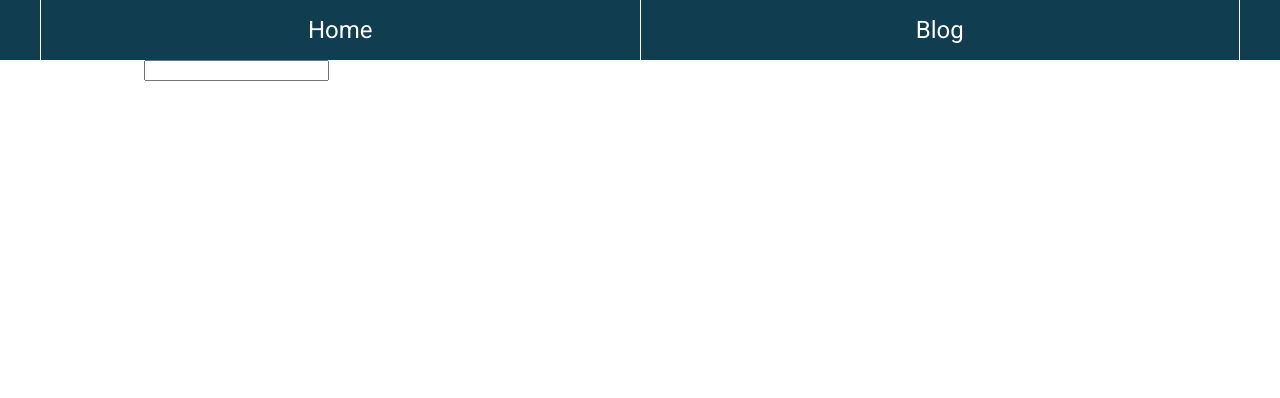
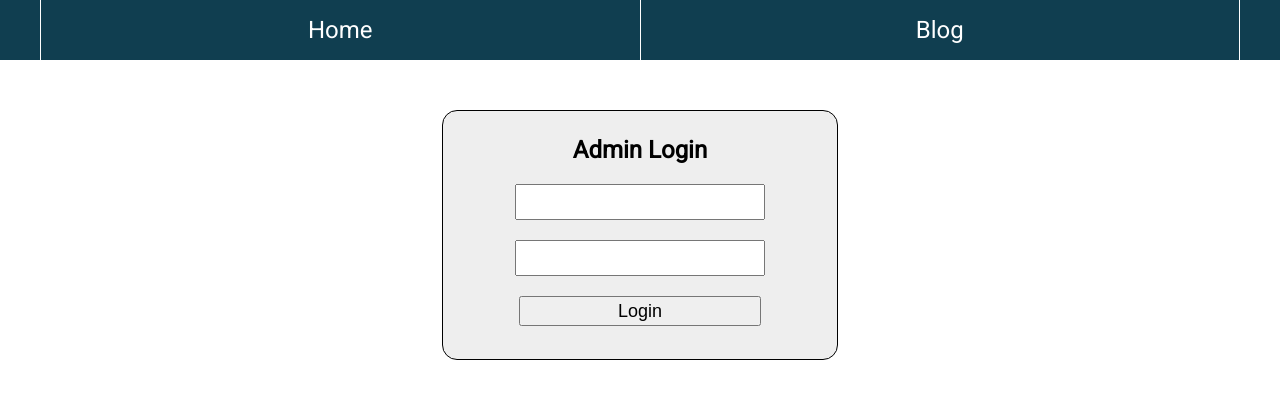
Before and after one commit to JGriffCS/personal-website, a React app: page /login in a window 1280 px wide. Shown: the top 398 px of the page. Built offline with nearby package versions, Linux system fonts and the light colour scheme.

Commit message:
Login working as expected

```diff
--- a/src/client/app/App.Styles.scss
+++ b/src/client/app/App.Styles.scss
@@ -1,6 +1,7 @@
 @import "variables";
 
 @import "admin/admin.styles";
+@import "admin/login/login.styles";
 @import "public/components/Header/header.styles";
 @import "public/components/Layout/styles";
 @import "public/containers/Blog/styles";
--- a/src/client/app/admin/login/login.component.jsx
+++ b/src/client/app/admin/login/login.component.jsx
@@ -8,16 +8,47 @@ import { loginService } from '../../services/login.service';
 class Login extends React.Component {
   constructor (props) {
     super(props);
+
+    this.inputChange = this.inputChange.bind(this);
+    this.login = this.login.bind(this);
+
+    this.state = {
+      username: "",
+      password: ""
+    };
   }
 
-  componentDidMount () {
+  inputChange (e) {
+    const target = e.target;
 
+    this.setState({
+      [target.name]: target.value
+    });
+  }
+
+  login (e) {
+    e.preventDefault();
+
+    loginService.login(this.state.username, this.state.password).then((resp) => {
+      localStorage.setItem('id_token', resp.data.token);
+      axios.defaults.headers.common['Authorization'] = `Bearer ${resp.data.token}`;
+      this.props.history.push('/admin');
+    }, err => console.log(err));
   }
 
   render () {
     return (
-      <div>
-        <input type="text" />
+      <div className="login-container">
+        <div className="login-header">
+          <h2>Admin Login</h2>
+        </div>
+        <div className="login-form">
+          <form onSubmit={this.login}>
+            <input name="username" type="text" value={this.state.username} onChange={this.inputChange} />
+            <input name="password" type="password" value={this.state.password} onChange={this.inputChange} />
+            <input type="submit" className="login-submit" value="Login" />
+          </form>
+        </div>
       </div>
     );
   }
--- a/src/client/app/admin/login/login.styles.scss
+++ b/src/client/app/admin/login/login.styles.scss
@@ -0,0 +1,31 @@
+.login-container {
+  width: 40%;
+  min-width: 315px;
+  border: 1px solid black;
+  border-radius: 15px;
+  height: 250px;
+  margin: 50px auto;
+  background: #eee;
+  padding: 25px;
+  box-sizing: border-box;
+
+  .login-header {
+    text-align: center;
+
+    h2 {
+      margin-top: 0;
+    }
+  }
+
+  .login-form {
+    width: 100%;
+  }
+
+  input {
+    display: block;
+    margin: 20px auto;
+    width: 70%;
+    height: 30px;
+    font-size: 18px;
+  }
+}
```
